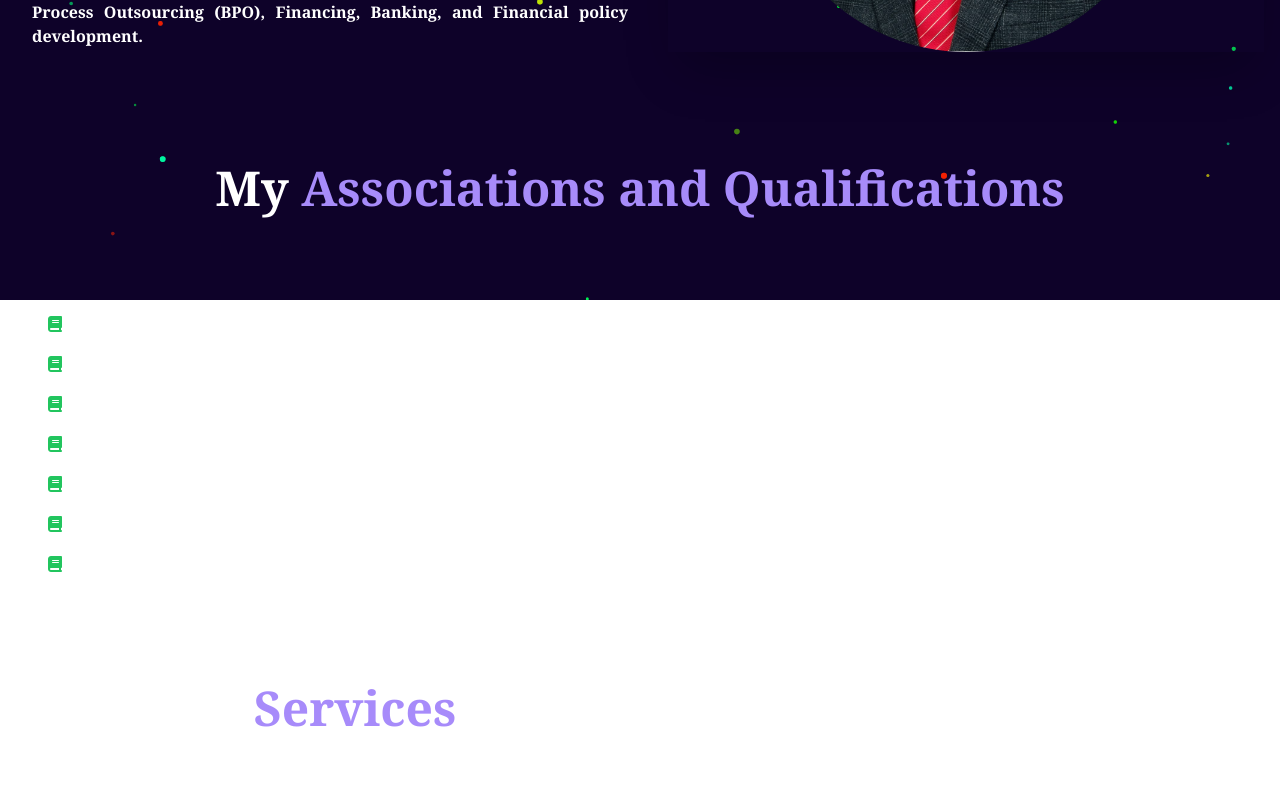
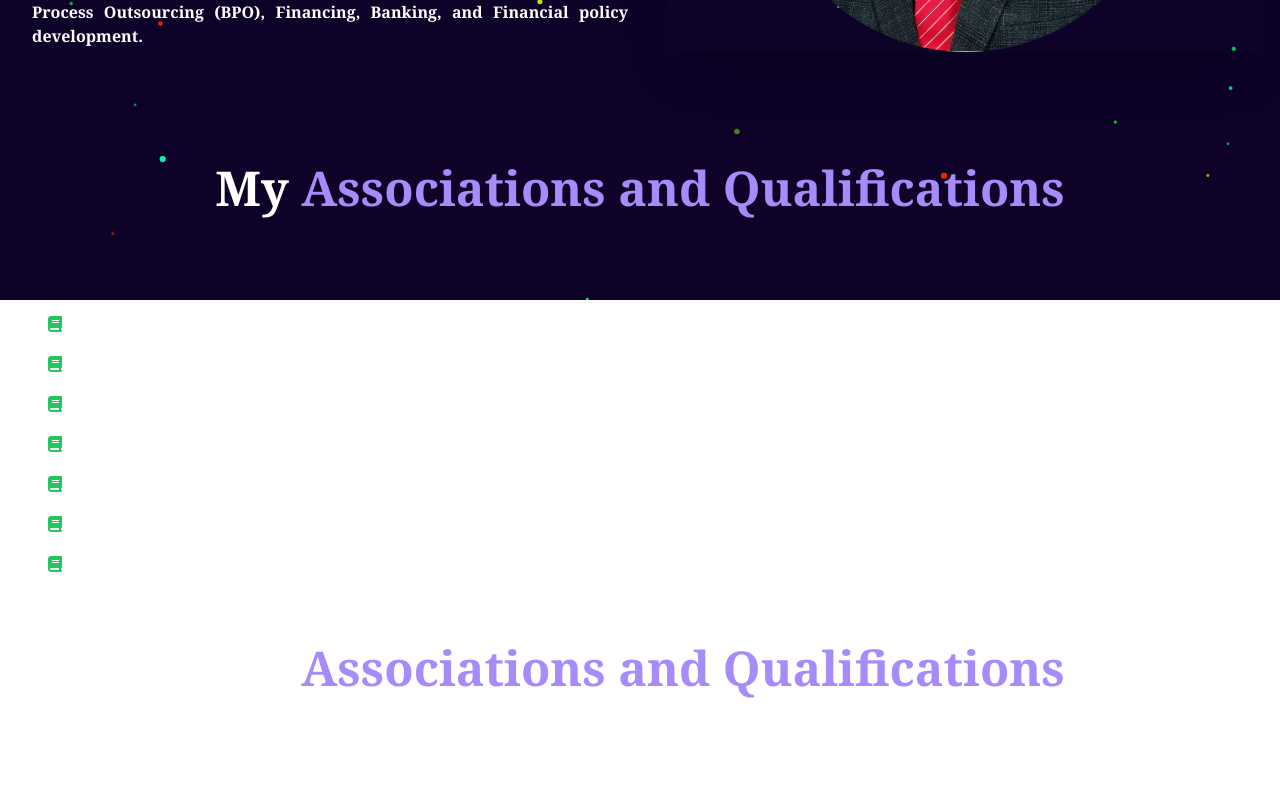
Before and after one commit to Nahid1911/rasel_bhai_profile, a React (Create React App) app: page / in a window 1280 px wide. Shown: the part 500-1294 px from the top of the page. Built offline with nearby package versions, Linux system fonts and the light colour scheme.

Commit message:
Add qualifications

```diff
--- a/src/App.js
+++ b/src/App.js
@@ -1,25 +1,26 @@
-import React, { useCallback } from 'react';
+import React, { useCallback } from "react";
 import Particles from "react-particles";
 import { loadFull } from "tsparticles";
-import './App.css';
+import "./App.css";
 import particlesOptions from "./particles.json";
-import Header from './components/Header'
-import Intro from './components/Intro';
-import Projects from './components/Projects';
-import Skills from './components/Skills';
-import ContactForm from './components/ContactForm';
-
+import Header from "./components/Header";
+import Intro from "./components/Intro";
+import Projects from "./components/Projects";
+import Skills from "./components/Skills";
+import ContactForm from "./components/ContactForm";
+import Qualifications from "./components/Qualifications";
 
 function App() {
-    const particlesInit = useCallback(main => {
+  const particlesInit = useCallback((main) => {
     loadFull(main);
-    }, [])
+  }, []);
 
   return (
     <div className="App text-white font-serif">
-            <Particles options={particlesOptions} init={particlesInit}/>
+      <Particles options={particlesOptions} init={particlesInit} />
       <Header />
       <Intro />
+      <Qualifications />
       <Skills />
       <Projects />
       <ContactForm />
--- /dev/null
+++ b/src/components/Qualifications.js
@@ -0,0 +1,50 @@
+const Qualifications = () => (
+  <section
+    id="Qualifications"
+    className="pt-10 pb-4 lg:pt-22 flex flex-col gap-24"
+  >
+    <div className="flex flex-col flex-1 px-8">
+      <h6 className="text-center font-semibold text-xl sm:text-4xl md:text-5xl">
+        My{" "}
+        <span className="poppins text-violet-400">
+          Associations and Qualifications{" "}
+        </span>
+      </h6>
+    </div>
+    <ol className="text-left pl-4 font-semibold">
+      <li class="py-2 flex flex-row">
+        <i className="fa-solid fa-book text-green-500 mr-2 ml-8" />
+        Associate Member, The Institute of Chartered Accountants of Bangladesh
+        (ICAB)
+      </li>
+      <li class="py-2 flex flex-row">
+        <i className="fa-solid fa-book text-green-500 mr-2 ml-8" />
+        Affiliated Member, The Chartered Institute of Public Finance and
+        Accountancy.
+      </li>
+      <li class="py-2 flex flex-row">
+        <i className="fa-solid fa-book text-green-500 mr-2 ml-8" />
+        Chartered Accountant, The Institute of Chartered Accountants of
+        Bangladesh (ICAB) (2023).
+      </li>
+      <li class="py-2 flex flex-row">
+        <i className="fa-solid fa-book text-green-500 mr-2 ml-8" />
+        CIPFA, the Chartered Institute of Public Finance and Accountancy.
+      </li>
+      <li class="py-2 flex flex-row">
+        <i className="fa-solid fa-book text-green-500 mr-2 ml-8" />
+        Income Tax Practitioner and member of Dhaka Taxes Bar Association.
+      </li>
+      <li class="py-2 flex flex-row">
+        <i className="fa-solid fa-book text-green-500 mr-2 ml-8" />
+        Master of Business Studies, National University (2010).
+      </li>
+      <li class="py-2 flex flex-row">
+        <i className="fa-solid fa-book text-green-500 mr-2 ml-8" />
+        Bachelor of Business Studies, National University (2008).
+      </li>
+    </ol>
+  </section>
+);
+
+export default Qualifications;
```
Lines whose indentation alone changed are shown as unchanged.
